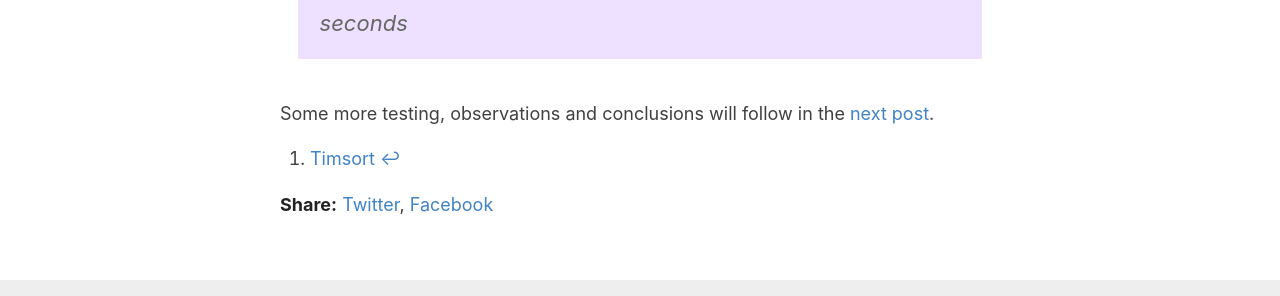
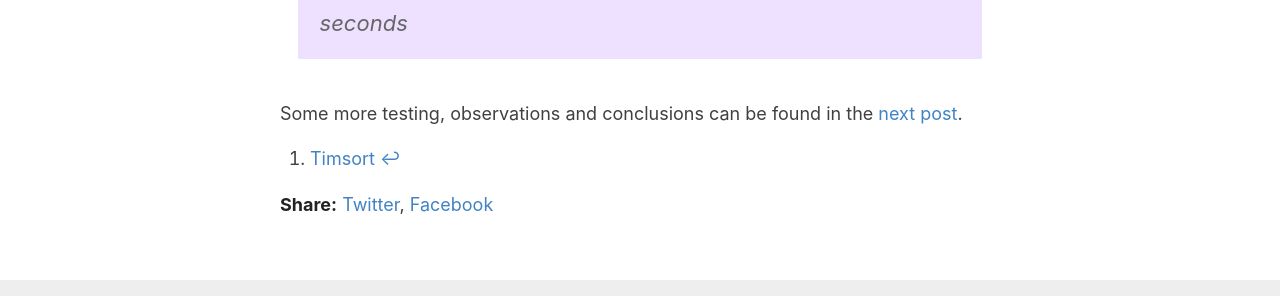
Before and after one commit to elderlybeginner/blog, a Jekyll site: the page built from _posts/2020-01-05-sorting_in_python.md, in a window 1280 px wide and 900 px high, scrolled down 5468 px. Shown: the part 530-826 px from the top of the window. Built offline with Jekyll 4.4.1, drawn with Linux system fonts in a browser that asks for light colours.

Commit message:
fix links

```diff
--- a/_posts/2020-01-05-sorting_in_python.md
+++ b/_posts/2020-01-05-sorting_in_python.md
@@ -201,6 +201,6 @@
 > Quick sorting of 800 elements 50 times took 0.110 seconds
 > sorted() sorting of 800 elements 50 times took 0.005 seconds
 
-Some more testing, observations and conclusions will follow in the [next post](../sorting_in_python_2/).
+Some more testing, observations and conclusions can be found in the [next post](./sorting_in_python_2/).
 
 [^1]: [Timsort](https://en.wikipedia.org/wiki/Timsort)
```
Also changed, not shown: _posts/2020-01-09-sorting_in_python_2.md (+2 -2 lines).
